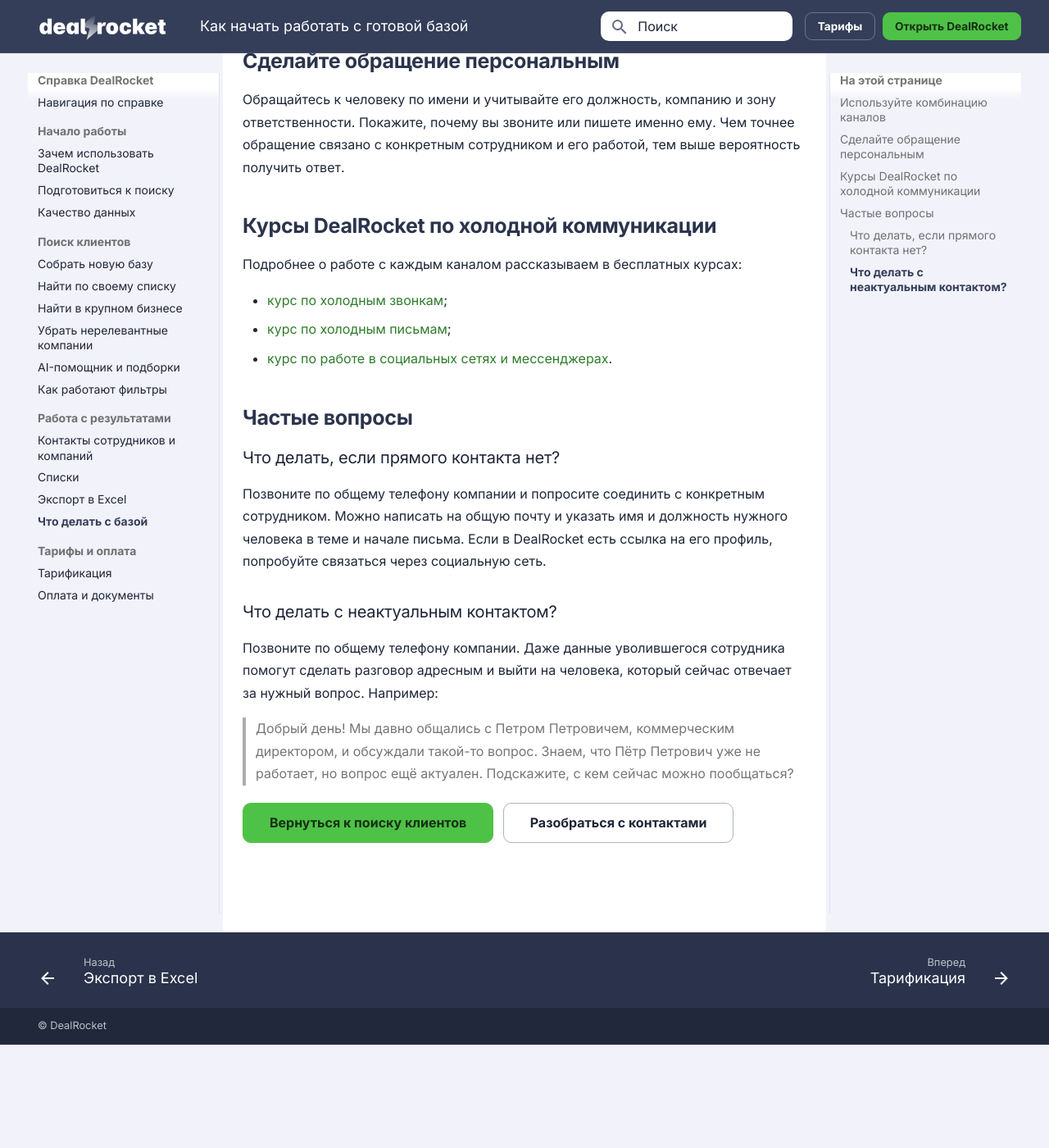
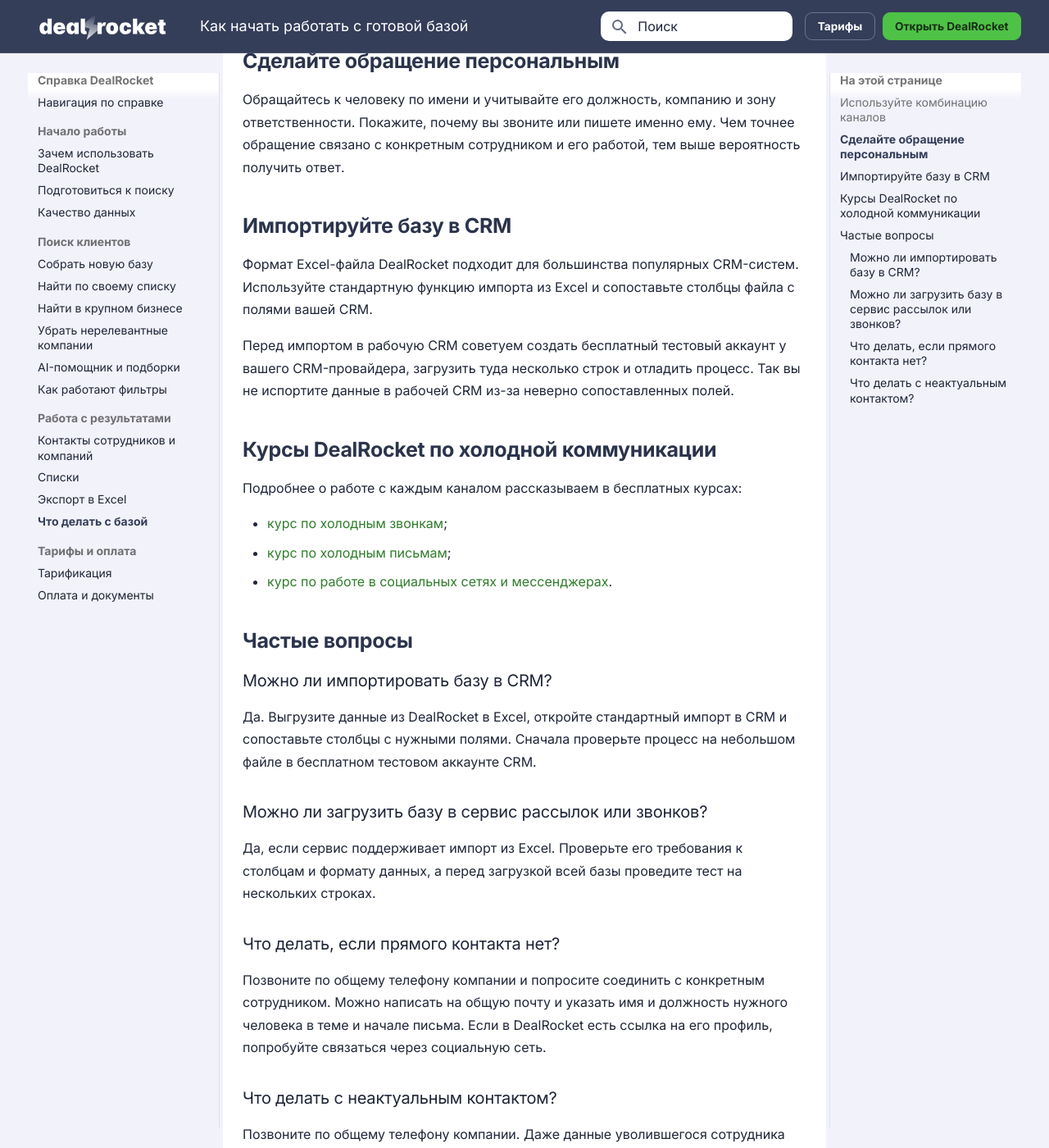
Before and after one commit to prikazchikof/dealrocket-help, an MkDocs documentation site: the page built from docs/outreach/index.md, in a window 1280 px wide and 1400 px high, scrolled down 1068 px. Shown: the whole window at 82% size. Built offline with MkDocs 1.6.1 and Material for MkDocs 9.7.7, drawn with Linux system fonts in a browser that asks for light colours; before the commit the page ends 2342 px from its top, so only the background shows below that.

Commit message:
content: add CRM import guidance

```diff
--- a/docs/outreach/index.md
+++ b/docs/outreach/index.md
@@ -3,7 +3,7 @@
 title: Как начать работать с готовой базой
 description: Как использовать найденные данные для персональных звонков, писем и сообщений.
 area: outreach
-keywords: [что делать с базой, как работать с контактами, холодные звонки, email, социальные сети, сегментация]
+keywords: [что делать с базой, как работать с контактами, импорт в CRM, сервис рассылок, холодные звонки, email, социальные сети]
 status: published
 last_verified: 2026-09-04
 ---
@@ -29,6 +29,12 @@
 
 Обращайтесь к человеку по имени и учитывайте его должность, компанию и зону ответственности. Покажите, почему вы звоните или пишете именно ему. Чем точнее обращение связано с конкретным сотрудником и его работой, тем выше вероятность получить ответ.
 
+## Импортируйте базу в CRM { #crm-import }
+
+Формат Excel-файла DealRocket подходит для большинства популярных CRM-систем. Используйте стандартную функцию импорта из Excel и сопоставьте столбцы файла с полями вашей CRM.
+
+Перед импортом в рабочую CRM советуем создать бесплатный тестовый аккаунт у вашего CRM-провайдера, загрузить туда несколько строк и отладить процесс. Так вы не испортите данные в рабочей CRM из-за неверно сопоставленных полей.
+
 ## Курсы DealRocket по холодной коммуникации { #courses }
 
 Подробнее о работе с каждым каналом рассказываем в бесплатных курсах:
@@ -38,6 +44,14 @@
 - [курс по работе в социальных сетях и мессенджерах](https://dealrocket.ru/social_selling_course/).
 
 ## Частые вопросы { #faq }
+
+### Можно ли импортировать базу в CRM?
+
+Да. Выгрузите данные из DealRocket в Excel, откройте стандартный импорт в CRM и сопоставьте столбцы с нужными полями. Сначала проверьте процесс на небольшом файле в бесплатном тестовом аккаунте CRM.
+
+### Можно ли загрузить базу в сервис рассылок или звонков?
+
+Да, если сервис поддерживает импорт из Excel. Проверьте его требования к столбцам и формату данных, а перед загрузкой всей базы проведите тест на нескольких строках.
 
 ### Что делать, если прямого контакта нет?
 
```
